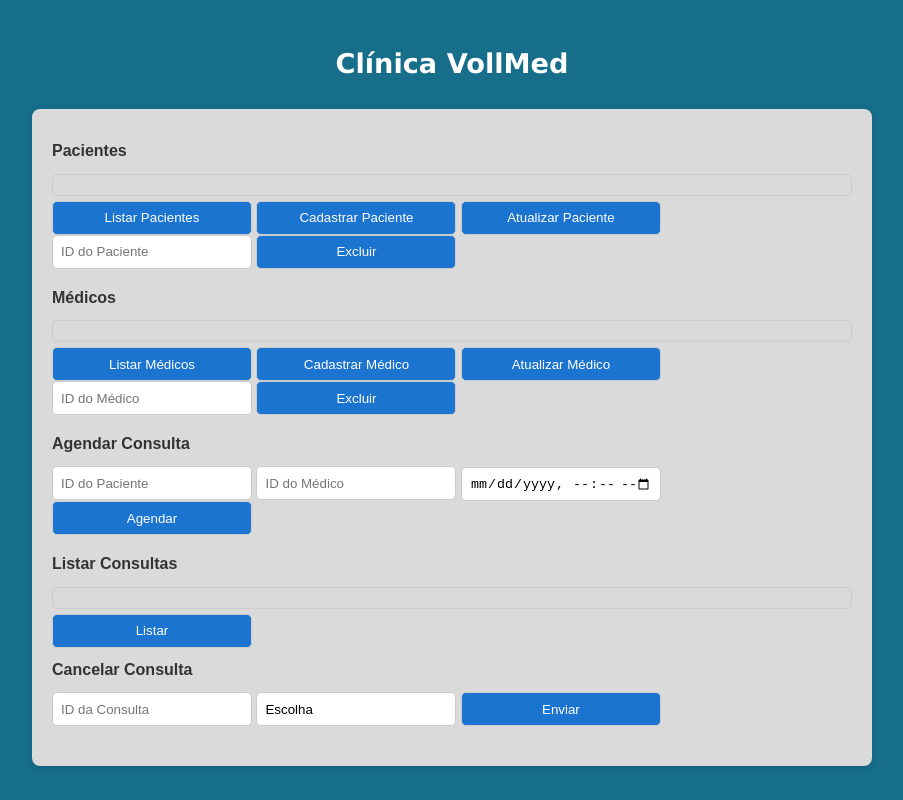
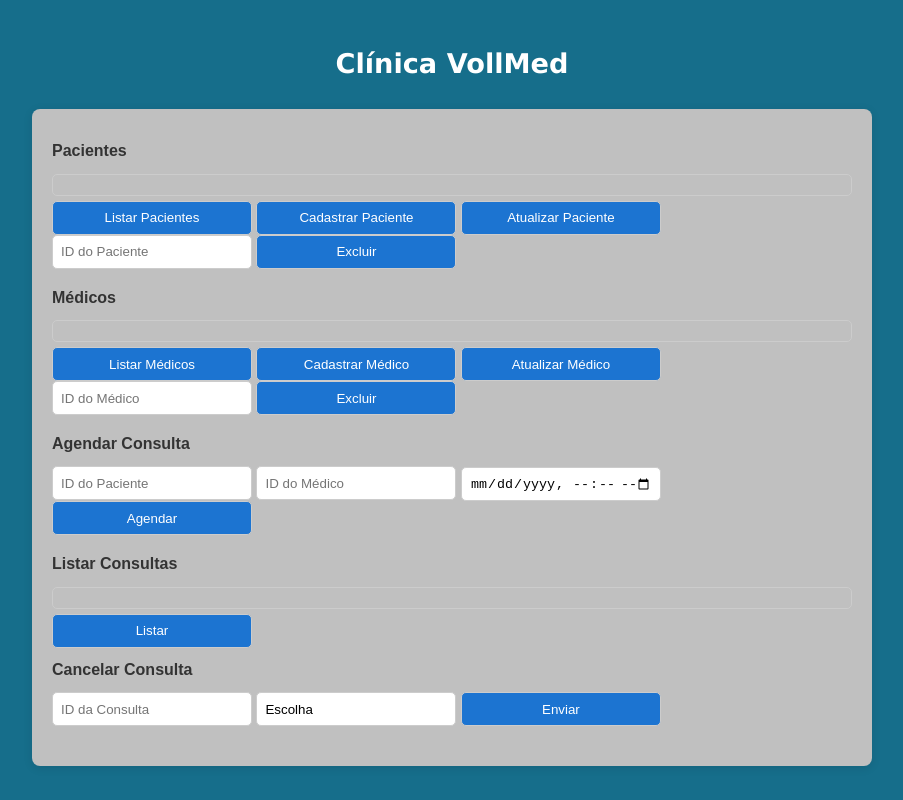
Before and after one commit to hada97/api-vollmed-front, a plain HTML site: page docs/home/home.html in a window 1280 px wide. Shown: the whole page, without its empty margins (188-1091 px from the left). Drawn offline with Linux system fonts and the light colour scheme.

Commit message:
update style

```diff
--- a/docs/home/home.html
+++ b/docs/home/home.html
@@ -10,6 +10,7 @@
         display: none;
       }
       .resultList {
+        background-color: rgb(192, 192, 192);
         margin-top: 5px;
         margin-bottom: 5px;
         border: 1px solid #ccc;
@@ -17,11 +18,16 @@
         border-radius: 5px;
       }
       .consultaResultList{
+        background-color: rgb(192, 192, 192);
         margin-top: 5px;
         margin-bottom: 5px;
         border: 1px solid #ccc;
         padding: 10px;
         border-radius: 5px;
+      }
+      .resultList:hover,
+      .consultaResultList:hover {
+      background-color: white; /* Um leve cinza ao passar o mouse */
       }
     </style>
   </head>
--- a/docs/home/styles.css
+++ b/docs/home/styles.css
@@ -8,7 +8,7 @@ body {
 .container {
   max-width: 800px;
   margin: 0 auto;
-  background: rgb(218, 218, 218);
+  background: rgb(192, 192, 192);
   padding: 20px;
   border-radius: 8px;
   box-shadow: 0 2px 10px rgba(0, 0, 0, 0.1);
```
